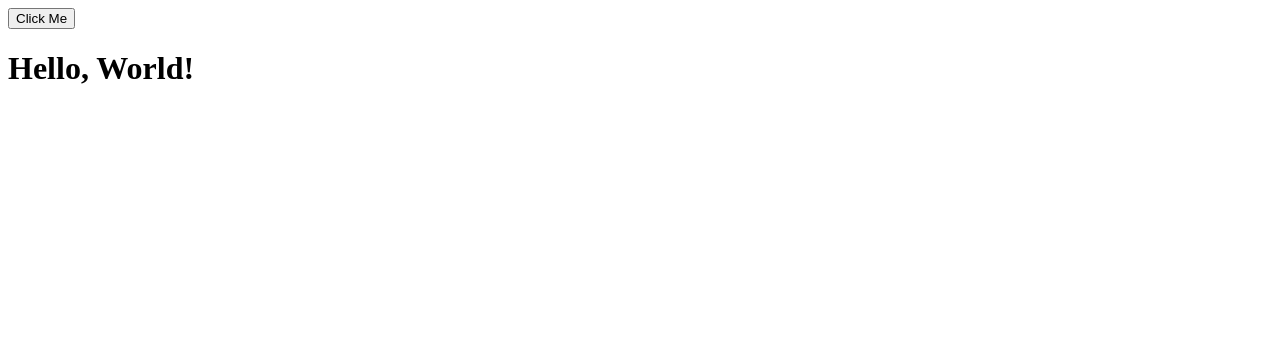
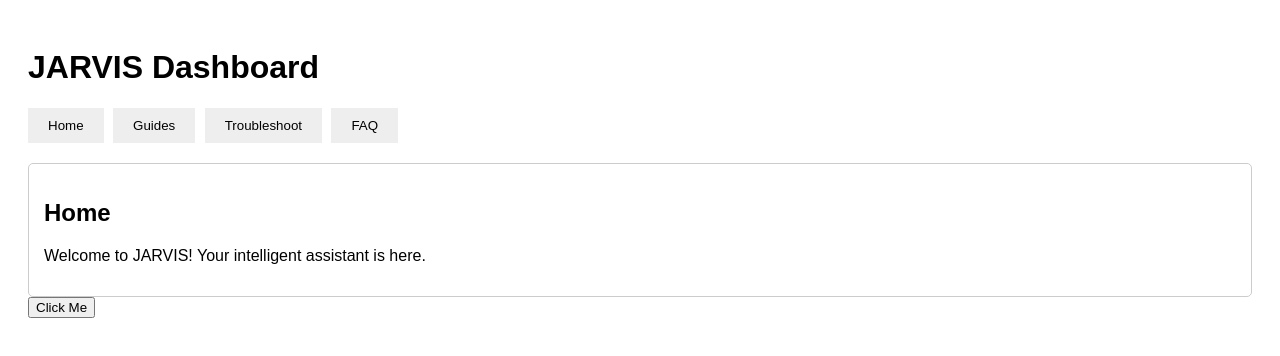
Before and after one commit to RAJ0793/Jarvis.ai.in, a plain HTML site: page index.html in a window 1280 px wide. Drawn offline with Linux system fonts and the light colour scheme.

Commit message:
Update index.html

```diff
--- a/index.html
+++ b/index.html
@@ -1,16 +1,107 @@
 <!DOCTYPE html>
 <html>
 <head>
-  <title>JARVIS</title>
+  <title>JARVIS Tabs</title>
+  <style>
+    body {
+      font-family: Arial, sans-serif;
+      padding: 20px;
+    }
+
+    .tabs {
+      margin-bottom: 20px;
+    }
+
+    .tabs button {
+      padding: 10px 20px;
+      margin-right: 5px;
+      border: none;
+      background-color: #eee;
+      cursor: pointer;
+      transition: background-color 0.3s ease;
+    }
+
+    .tabs button.active {
+      background-color: #4CAF50;
+      color: white;
+    }
+
+    .tab-content {
+      display: none;
+      opacity: 0;
+      transition: opacity 0.5s ease;
+      border: 1px solid #ccc;
+      padding: 15px;
+      border-radius: 5px;
+    }
+
+    .tab-content.active {
+      display: block;
+      animation: fadeIn 0.5s forwards;
+    }
+
+    @keyframes fadeIn {
+      from { opacity: 0; transform: translateY(10px); }
+      to { opacity: 1; transform: translateY(0); }
+    }
+  </style>
 </head>
 <body>
+
+  <h1>JARVIS Dashboard</h1>
+
+  <!-- Tabs -->
+  <div class="tabs">
+    <button onclick="showTab(1)">Home</button>
+    <button onclick="showTab(2)">Guides</button>
+    <button onclick="showTab(3)">Troubleshoot</button>
+    <button onclick="showTab(4)">FAQ</button>
+  </div>
+
+  <!-- Tab Contents -->
+  <div id="tab1" class="tab-content active">
+    <h2>Home</h2>
+    <p>Welcome to JARVIS! Your intelligent assistant is here.</p>
+  </div>
+
+  <div id="tab2" class="tab-content">
+    <h2>Guides</h2>
+    <p>Step-by-step tutorials to use and expand JARVIS features.</p>
+  </div>
+
+  <div id="tab3" class="tab-content">
+    <h2>Troubleshoot</h2>
+    <p>Find solutions for common issues and errors in JARVIS.</p>
+  </div>
+
+  <div id="tab4" class="tab-content">
+    <h2>FAQ</h2>
+    <p>Frequently Asked Questions about using and customizing JARVIS.</p>
+  </div>
+
+  <!-- Optional Button -->
   <button onclick="mf()">Click Me</button>
-  <h1>Hello, World!</h1>
 
   <script>
     function mf() {
-      alert("Hello");
+      alert("Hi");
+    }
+
+    function showTab(tabNumber) {
+      // Hide all tab contents
+      const contents = document.querySelectorAll('.tab-content');
+      contents.forEach(c => c.classList.remove('active'));
+
+      // Show selected content
+      const selected = document.getElementById('tab' + tabNumber);
+      selected.classList.add('active');
+
+      // Update active tab button style
+      const buttons = document.querySelectorAll('.tabs button');
+      buttons.forEach(b => b.classList.remove('active'));
+      buttons[tabNumber - 1].classList.add('active');
     }
   </script>
+
 </body>
 </html>
```
